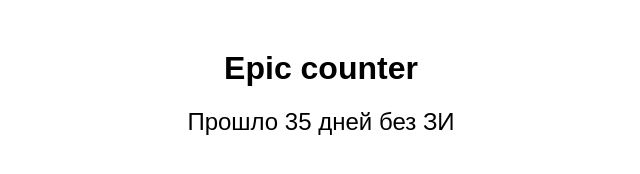
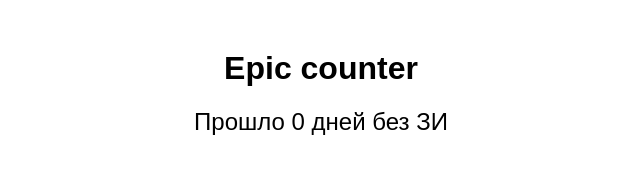
Before and after one commit to mdvonavi/epic_counter, a plain HTML site: page index.html in a window 1280 px wide. Shown: the full height of the page, 319-959 px from the left. Drawn offline with Linux system fonts and the light colour scheme.

Commit message:
Update index.html

```diff
--- a/index.html
+++ b/index.html
@@ -23,7 +23,7 @@
     <div id="counter"></div>
 
     <script>
-        var startDate = new Date('2024-01-16T00:00:00');
+        var startDate = new Date('2024-02-20T00:00:00');
         var currentDate = new Date();
         var timeDiff = currentDate - startDate;
         var daysDiff = Math.floor(timeDiff / (1000 * 60 * 60 * 24));
```
